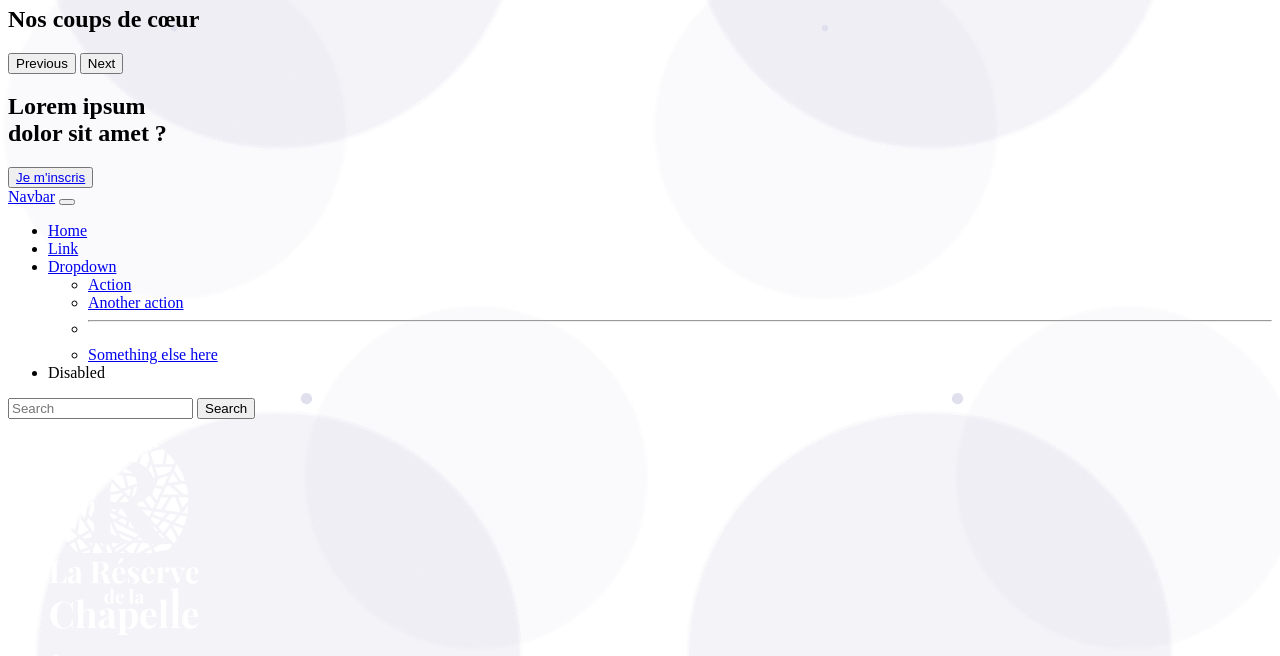
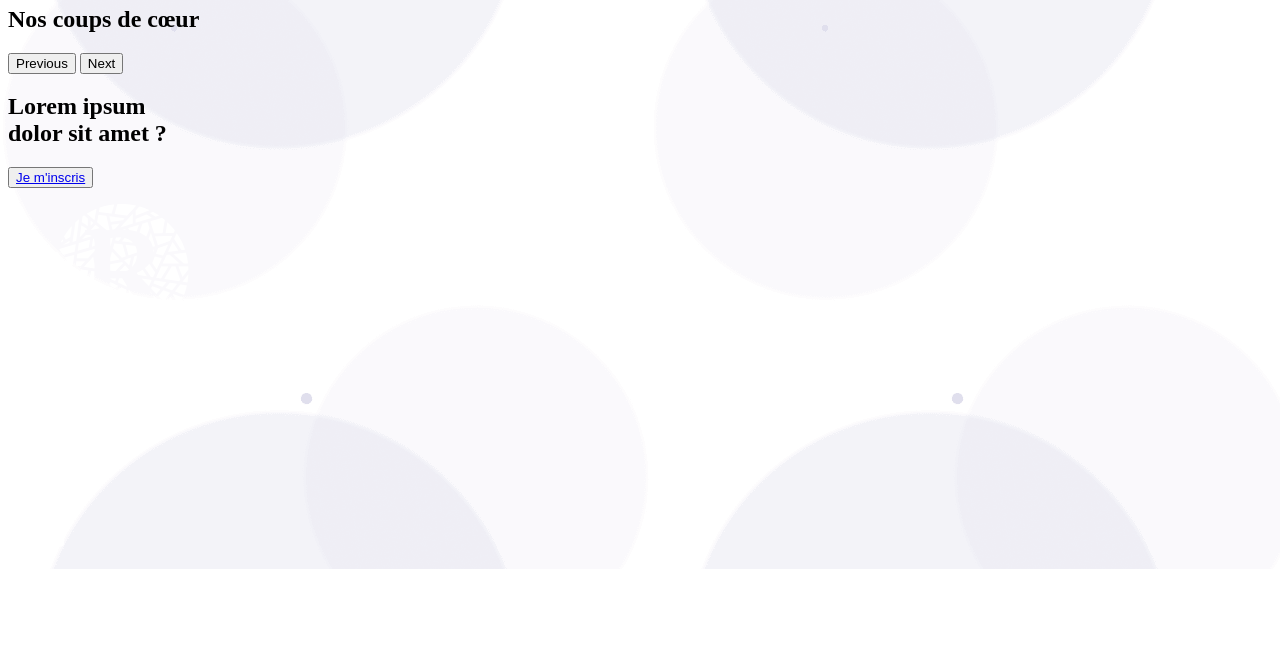
Before and after one commit to Sverine/la-reserve-de-la-chapelle, a Symfony app: template templates/home/index.html.twig in a window 1280 px wide. Shown: the part 1193-1849 px from the top of the page. After the commit the page ends 1762 px from the top, so only its background shows below. Run offline with Twig, Linux system fonts and the light colour scheme; the template is opened without the code that fills it, so the values that code supplies are empty; some libraries are stand-ins or nearby versions.

Commit message:
fix somme issues

```diff
--- a/templates/_footer.html.twig
+++ b/templates/_footer.html.twig
@@ -1,4 +1,4 @@
-<div class="footer d-flex flex-column align-items-center {% if app.request.get('_route') == 'app_login' %}fixed-bottom mx-auto{% endif %}">
+<div class="footer d-flex flex-column align-items-center {% if app.request.get('_route') == 'app_login' or app.request.get('_route') == 'my_loans'  %}fixed-bottom mx-auto{% endif %}">
     <figure class="my-5">
         <img src="{{ asset('build/images/logo-white.png') }}"  alt="Logo La Réserve de la Chapelle">
     </figure>
--- a/templates/home/index.html.twig
+++ b/templates/home/index.html.twig
@@ -82,44 +82,6 @@
             </div>
         </section>
 
-        <section>
-            <nav class="navbar navbar-expand-lg navbar-light bg-light">
-                <div class="container-fluid">
-                    <a class="navbar-brand" href="#">Navbar</a>
-                    <button class="navbar-toggler" type="button" data-bs-toggle="collapse" data-bs-target="#navbarSupportedContent" aria-controls="navbarSupportedContent" aria-expanded="false" aria-label="Toggle navigation">
-                        <span class="navbar-toggler-icon"></span>
-                    </button>
-                    <div class="collapse navbar-collapse" id="navbarSupportedContent">
-                        <ul class="navbar-nav me-auto mb-2 mb-lg-0">
-                            <li class="nav-item">
-                                <a class="nav-link active" aria-current="page" href="#">Home</a>
-                            </li>
-                            <li class="nav-item">
-                                <a class="nav-link" href="#">Link</a>
-                            </li>
-                            <li class="nav-item dropdown">
-                                <a class="nav-link dropdown-toggle" href="#" id="navbarDropdown" role="button" data-bs-toggle="dropdown" aria-expanded="false">
-                                    Dropdown
-                                </a>
-                                <ul class="dropdown-menu" aria-labelledby="navbarDropdown">
-                                    <li><a class="dropdown-item" href="#">Action</a></li>
-                                    <li><a class="dropdown-item" href="#">Another action</a></li>
-                                    <li><hr class="dropdown-divider"></li>
-                                    <li><a class="dropdown-item" href="#">Something else here</a></li>
-                                </ul>
-                            </li>
-                            <li class="nav-item">
-                                <a class="nav-link disabled">Disabled</a>
-                            </li>
-                        </ul>
-                        <form class="d-flex">
-                            <input class="form-control me-2" type="search" placeholder="Search" aria-label="Search">
-                            <button class="btn btn-outline-success" type="submit">Search</button>
-                        </form>
-                    </div>
-                </div>
-            </nav>
-        </section>
 
         {{ include ('_footer.html.twig') }}
     </div>
```
Also changed, not shown: src/Controller/BookLoanController.php (+0 -9 lines), src/Form/TypeType.php (+10 -1 lines), templates/loan/show.html.twig (deleted, +0 -34 lines), 1 other file.
